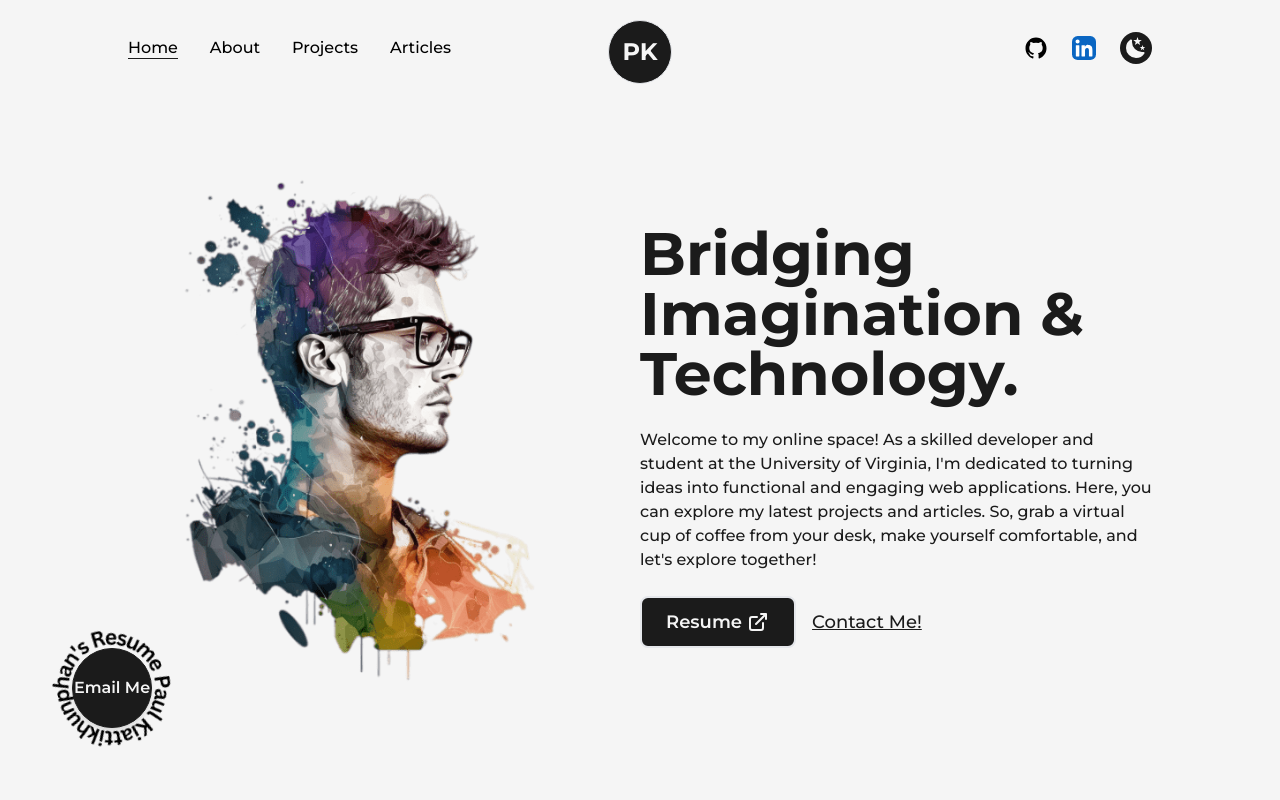
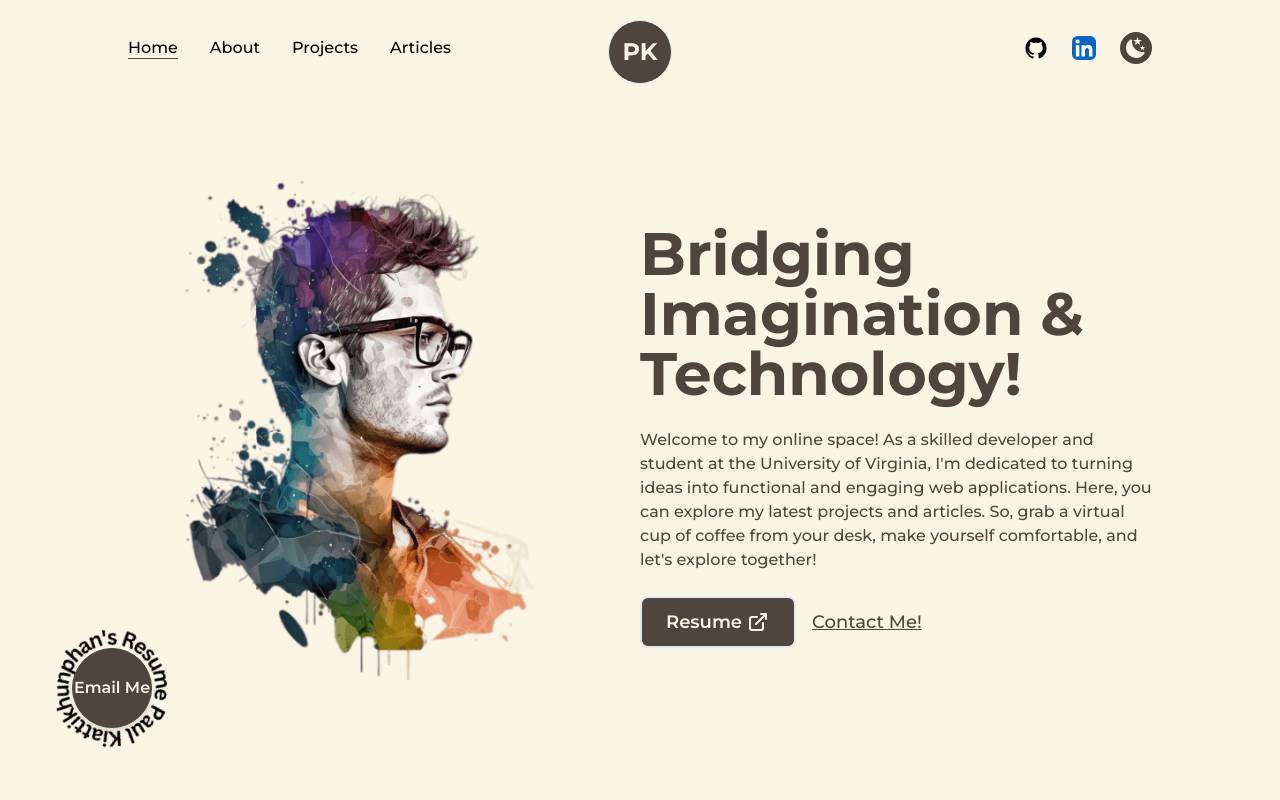
Before and after one commit to Paul2002feb/Resume, a Next.js app: page / in a window 1280 px wide. Shown: the top 800 px of the page. Built offline with nearby package versions, Linux system fonts and the light colour scheme.

Commit message:
added colors

```diff
--- a/src/pages/index.js
+++ b/src/pages/index.js
@@ -41,7 +41,7 @@ export default function Home() {
             </div>
             <div className="flex w-1/2 flex-col items-center self-center lg:w-full lg:text-center">
               <AnimatedText
-                text="Bridging Imagination & Technology."
+                text="Bridging Imagination & Technology!"
                 className="!text-left !text-6xl xl:!text-5xl lg:!text-center lg:!text-6xl md:!text-5xl sm:!text-3xl"
               />
               {/* <p className="mt-0 ml-0 mb-2 text-base font-medium md:text-sm sm:text-xs text-primary dark:text-primaryDark">
--- a/tailwind.config.js
+++ b/tailwind.config.js
@@ -1,55 +1,30 @@
 /** @type {import('tailwindcss').Config} */
+
 const { fontFamily } = require("tailwindcss/defaultTheme");
 
 module.exports = {
   content: [
-    "./app/**/*.{js,ts,jsx,tsx}",
-    "./pages/**/*.{js,ts,jsx,tsx}",
-    "./components/**/*.{js,ts,jsx,tsx}",
     // Or if using `src` directory:
-    "./src/**/*.{js,ts,jsx,tsx}",
+    "./src/**/*.{js,ts,jsx,tsx,mdx}",
   ],
   darkMode: "class",
   theme: {
     extend: {
       fontFamily: {
-        mont: ["var(--font-mont)", ...fontFamily.sans],
+        mont: ["var(--font-mont)"],
+        // mono: ['var(--font-roboto-mono)'],
       },
       colors: {
-        dark: "#1b1b1b",
-        light: "#f5f5f5",
-        primary: "#B63E96", // 240,86,199 #F056C7
-        primaryDark: "#58E6D9", // 80,230,217
+        dark: "#50453c",
+        light: "#faf4e5",
+        primary: "#FF4F79",
+        primaryDark: "#00BBF9",
       },
       animation: {
-        "spin-slow": "spin 8s linear infinite",
-      },
-      backgroundImage: {
-        circularLight:
-          "repeating-radial-gradient(rgba(0,0,0,0.4) 2px,#f5f5f5 5px,#f5f5f5 100px)",
-        circularDark:
-          "repeating-radial-gradient(rgba(255,255,255,0.5) 2px,#1b1b1b 8px,#1b1b1b 100px)",
-        circularLightLg:
-          "repeating-radial-gradient(rgba(0,0,0,0.4) 2px,#f5f5f5 5px,#f5f5f5 80px)",
-
-        circularDarkLg:
-          "repeating-radial-gradient(rgba(255,255,255,0.5) 2px,#1b1b1b 8px,#1b1b1b 80px)",
-        circularLightMd:
-          "repeating-radial-gradient(rgba(0,0,0,0.4) 2px,#f5f5f5 5px,#f5f5f5 60px)",
-
-        circularDarkMd:
-          "repeating-radial-gradient(rgba(255,255,255,0.5) 2px,#1b1b1b 8px,#1b1b1b 60px)",
-
-        circularLightSm:
-          "repeating-radial-gradient(rgba(0,0,0,0.4) 2px,#f5f5f5 5px,#f5f5f5 40px)",
-
-        circularDarkSm:
-          "repeating-radial-gradient(rgba(255,255,255,0.5) 2px,#1b1b1b 8px,#1b1b1b 40px)",
-      },
-      boxShadow: {
-        "3xl": "0 15px 15px 1px rgba(80,230,217, 0.4)",
+        "spin-slow": "spin 7s linear infinite",
       },
     },
+    //making it responsive by including breakpoints
     screens: {
       "2xl": { max: "1535px" },
       // => @media (max-width: 1535px) { ... }
@@ -70,10 +45,5 @@ module.exports = {
       // => @media (max-width: 479px) { ... }
     },
   },
-  plugins: [
-    function ({ addVariant }) {
-      addVariant("child", "& > *");
-      addVariant("child-hover", "& > *:hover");
-    },
-  ],
+  plugins: [],
 };
```
Also changed, not shown: README-DOCUMENTATION.txt (deleted).
